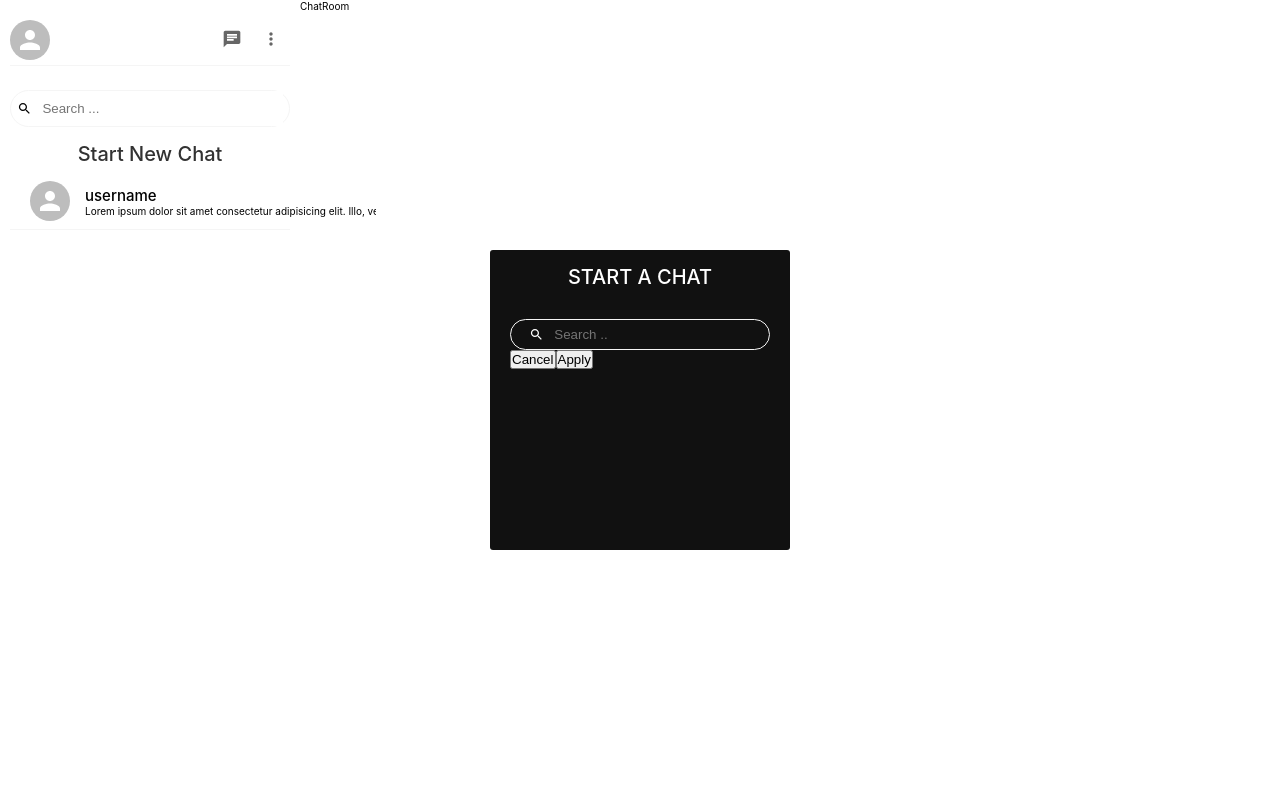
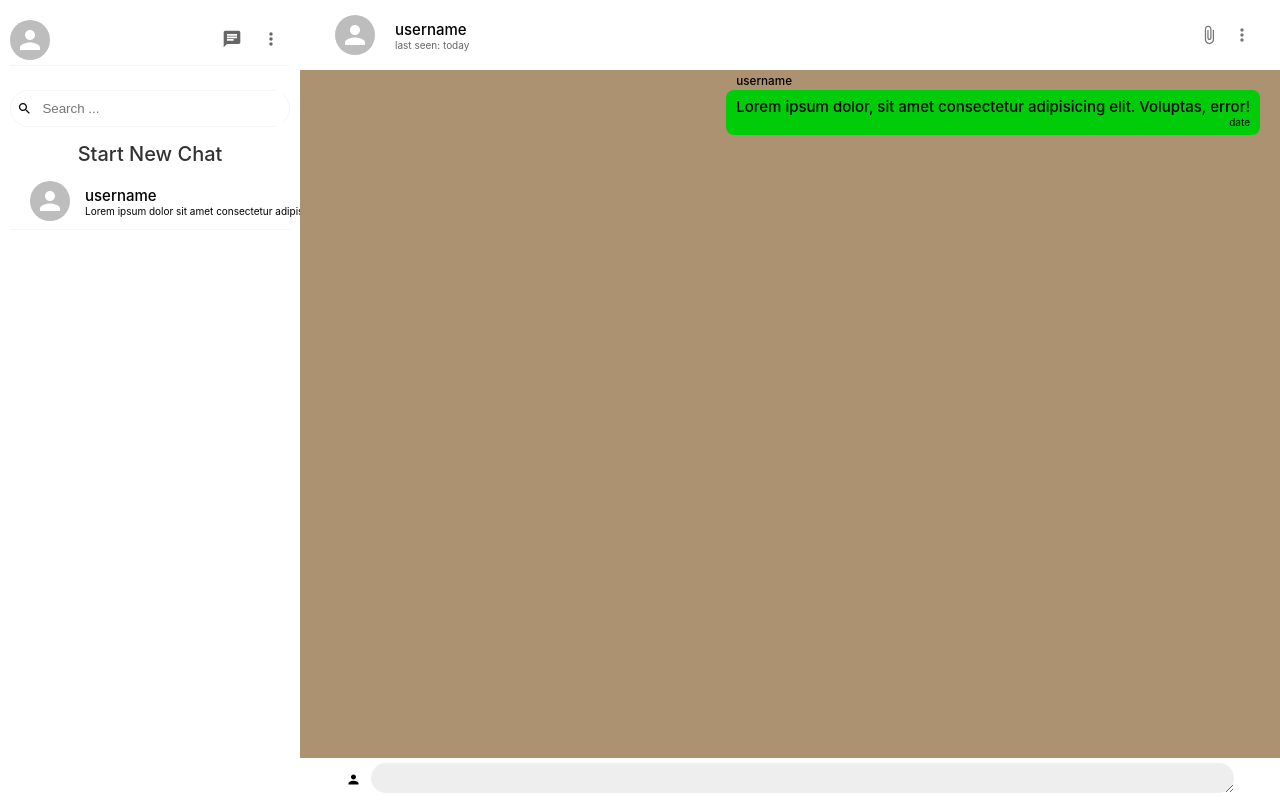
Before and after one commit to MJ9601/whatsApp-Clone-using-NEXTjs, a Next.js app: page / in a window 1280 px wide. Built offline with nearby package versions, Linux system fonts and the light colour scheme.

Commit message:
process: creating UI 2/24/22

```diff
--- a/components/ChatRoom.jsx
+++ b/components/ChatRoom.jsx
@@ -1,7 +1,30 @@
 import React from "react";
+import styled from "styled-components";
+import ChatRoomHeader from "./ChatRoomHeader";
+import Message from "./Message";
+import MsgSender from "./MsgSender";
 
 const ChatRoom = () => {
-  return <div>ChatRoom</div>;
+  return (
+    <Container>
+      <ChatRoomHeader />
+      <MessageWrapper>
+        <Message />
+      </MessageWrapper>
+      <MsgSender />
+    </Container>
+  );
 };
 
 export default ChatRoom;
+
+const Container = styled.div`
+  width: 80%;
+  position: relative;
+`;
+const MessageWrapper = styled.div`
+  background-color: rgb(172, 146, 112);
+  height: calc(100vh - 7rem);
+  overflow-y: auto;
+  padding: 2rem;
+`;
--- a/components/ChatRoomHeader.jsx
+++ b/components/ChatRoomHeader.jsx
@@ -0,0 +1,61 @@
+import { AttachFile, MoreVert } from "@mui/icons-material";
+import { Avatar } from "@mui/material";
+import React from "react";
+import styled from "styled-components";
+
+const ChatRoomHeader = () => {
+  return (
+    <Container>
+      <div>
+        <Avatar />
+        <div>
+          <h2>username</h2>
+          <p>
+            last seen: <span>today</span>
+          </p>
+        </div>
+      </div>
+      <div>
+        <AttachFile
+          sx={{
+            mr: "1.3rem",
+            fontSize: "2rem",
+            color: "#777",
+            cursor: "pointer",
+          }}
+        />
+        <MoreVert
+          sx={{
+            mr: "1.3rem",
+            fontSize: "2rem",
+            color: "#777",
+            cursor: "pointer",
+          }}
+        />
+      </div>
+    </Container>
+  );
+};
+
+export default ChatRoomHeader;
+
+const Container = styled.div`
+  width: 100%;
+  padding: 1.5rem;
+  display: flex;
+  align-items: center;
+  justify-content: space-between;
+  > div {
+    display: flex;
+    align-items: center;
+    > div {
+      margin-left: 2rem;
+      > p {
+        color: #666;
+      }
+      > h2 {
+        font-weight: 500;
+      }
+    }
+  }
+`;
--- a/components/CreateChatPopUp.jsx
+++ b/components/CreateChatPopUp.jsx
@@ -13,7 +13,7 @@ const CreateChatPopUp = () => {
         </SearchBar>
         <ButtonWrap>
           <Button>Cancel</Button>
-          <Button>Apply</Button>
+          <Button apply={true}>Apply</Button>
         </ButtonWrap>
       </PopupWrap>
     </Container>
@@ -34,7 +34,7 @@ const Container = styled.div`
 const PopupWrap = styled.div`
   width: 30rem;
   background-color: #111;
-  height: 30rem;
+  height: 20rem;
   border-radius: 0.3rem;
   padding: 1rem 2rem;
   color: #fff;
@@ -67,5 +67,22 @@ const SearchBar = styled.div`
     }
   }
 `;
-const ButtonWrap = styled.div``;
-const Button = styled.button``;
+const ButtonWrap = styled.div`
+  margin-top: 4rem;
+  width: 100%;
+  display: flex;
+  justify-content: end;
+  gap: 2rem;
+`;
+const Button = styled.button`
+  background-color: ${(props) => (props.apply ? "green" : "red")};
+  border: none;
+  padding: 0.5rem 1rem;
+  border-radius: 3rem;
+  color: #eee;
+  cursor: pointer;
+  transition: all 0.3s ease-in-out;
+  &:hover {
+    outline: 0.1rem solid whitesmoke;
+  }
+`;
--- a/components/Message.jsx
+++ b/components/Message.jsx
@@ -0,0 +1,40 @@
+import React, { useState } from "react";
+import styled from "styled-components";
+
+const Message = () => {
+  const [isUser, setIsUser] = useState(true);
+  return (
+    <Container isUser={isUser}>
+      <h3>username</h3>
+      <h2>
+        Lorem ipsum dolor, sit amet consectetur adipisicing elit. Voluptas,
+        error!
+      </h2>
+      <p>date</p>
+    </Container>
+  );
+};
+
+export default Message;
+
+const Container = styled.div`
+  width: fit-content;
+  min-width: 30rem;
+  background-color: ${(props) => (props.isUser ? "rgb(0, 204, 10)" : "#fff")};
+  padding: 0.7rem 1rem;
+  border-radius: 0.8rem;
+  position: relative;
+  margin-left: ${(props) => props.isUser && "auto"};
+  > h3 {
+    position: absolute;
+    top: -35%;
+    font-weight: 500;
+  }
+  > h2 {
+    font-weight: 500;
+  }
+  > p {
+    width: 100%;
+    text-align: end;
+  }
+`;
--- /dev/null
+++ b/components/MsgSender.jsx
@@ -0,0 +1,47 @@
+import { Person } from "@mui/icons-material";
+import React from "react";
+import styled from "styled-components";
+
+const MsgSender = () => {
+  return (
+    <Container>
+      <Person />
+      <SenderBox>
+        <textarea type="text" as="input" />
+        <input type="submit" style={{ display: "none" }} />
+      </SenderBox>
+    </Container>
+  );
+};
+
+export default MsgSender;
+
+const Container = styled.div`
+  position: absolute;
+  bottom: 0;
+  left: 0;
+  width: 100%;
+  display: flex;
+  align-items: center;
+  gap: 1rem;
+  justify-content: center;
+  background-color: #fff;
+`;
+const SenderBox = styled.form`
+  width: 88%;
+  > textarea {
+    width: 100%;
+    border: none;
+    background-color: #eee;
+    margin: 0.5rem 0;
+    border-radius: 3rem;
+    padding: 0.3rem 1.5rem;
+    font-size: 1.6rem;
+    height: 3rem;
+    &:focus,
+    &:hover {
+      outline: none;
+      border: none;
+    }
+  }
+`;
--- a/pages/index.js
+++ b/pages/index.js
@@ -15,7 +15,7 @@ export default function Home() {
       <Container>
         <Sidebar />
         <ChatRoom />
-        <CreateChatPopUp />
+        {/* <CreateChatPopUp /> */}
       </Container>
     </div>
   );
```
Also changed, not shown: components/Login.jsx (+7 -0 lines).
